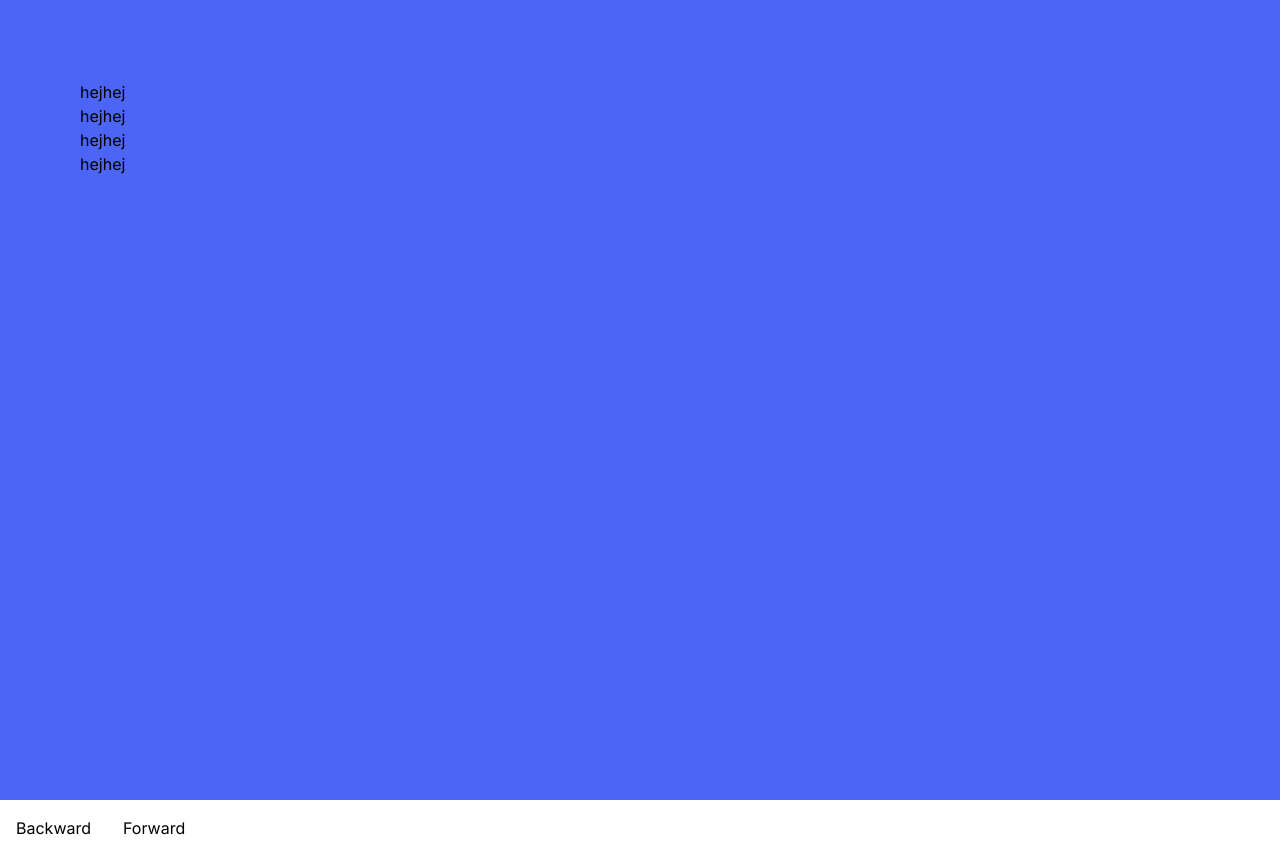
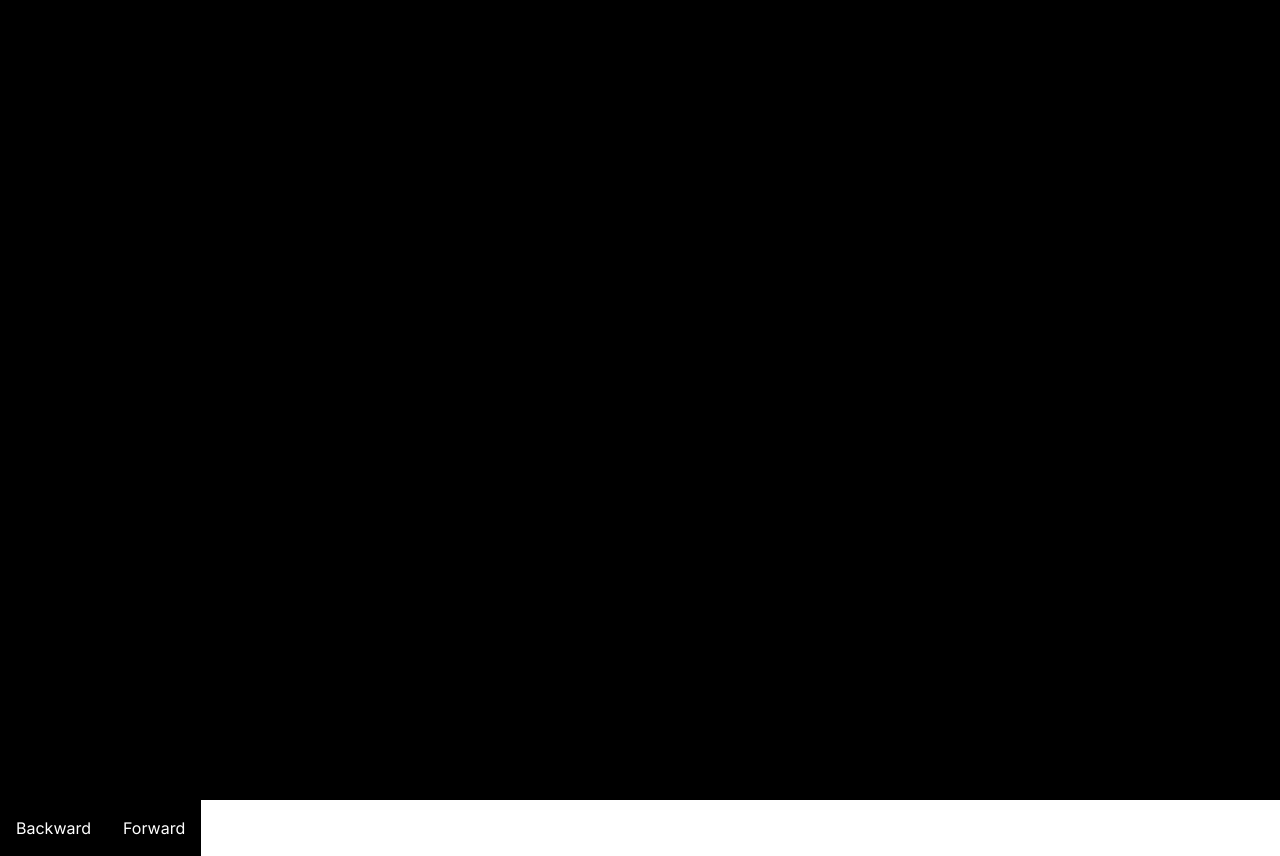
Before and after one commit to HBerglund/presoJS, a React (Create React App) app: page / in a window 1280 px wide. Built offline with nearby package versions, Linux system fonts and the light colour scheme.

Commit message:
created button component + move colors in config file

```diff
--- /dev/null
+++ b/src/Components/Button.tsx
@@ -0,0 +1,23 @@
+import React from 'react';
+
+interface Props {
+  text: string;
+  url: string;
+}
+
+const Button = (props: Props) => {
+  return (
+    <div
+      onClick={() => window.open(props.url, '_blank')}
+      className='p-0.5 bg-gradient-to-r from-primary to-tertiary rounded-full cursor-pointer'
+    >
+      <div className='py-4 px-10 w-full h-full bg-background rounded-full hover:bg-transparent transition-all duration-300'>
+        <span className='text-textPrimary capitalize tracking-widest'>
+          {props.text}
+        </span>
+      </div>
+    </div>
+  );
+};
+
+export default Button;
--- a/src/Components/SlideParent.tsx
+++ b/src/Components/SlideParent.tsx
@@ -3,7 +3,13 @@ type Props = {
 };
 
 const SlideParent: React.FC<Props> = ({ children }) => {
-  return <div className={`w-full h-screen p-20 bg-background`}>{children}</div>;
+  return (
+    <div
+      className={`w-full flex flex-col items-start h-screen p-20 bg-background`}
+    >
+      {children}
+    </div>
+  );
 };
 
 export default SlideParent;
--- a/tailwind.config.js
+++ b/tailwind.config.js
@@ -1,15 +1,7 @@
 module.exports = {
   content: ['./src/**/*.{js,jsx,ts,tsx}'],
   theme: {
-    colors: {
-      background: '#4C65F7',
-      primary: '#B25CFA',
-      secondary: '#FF62AA',
-      tertiary: '#f5f5f5',
-      textPrimary: '#F37133',
-      textSecondary: '#FFB449',
-      textAlternative: '#6CB4E0',
-    },
+
     fontFamily: {
       sans: ['Inter', 'sans-serif'],
       serif: ['Cormorant Garamond', 'serif'],
@@ -28,6 +20,15 @@ module.exports = {
       borderRadius: {
         '4xl': '2rem',
       },
+      colors: {
+        background: '#000',
+        primary: '#B25CFA',
+        secondary: '#FF62AA',
+        tertiary: '#4C65F7',
+        textPrimary: '#FFF',
+        textSecondary: '#b2b2b2',
+        textAlternative: '#6CB4E0',
+      },
     },
   },
   plugins: [],
```
